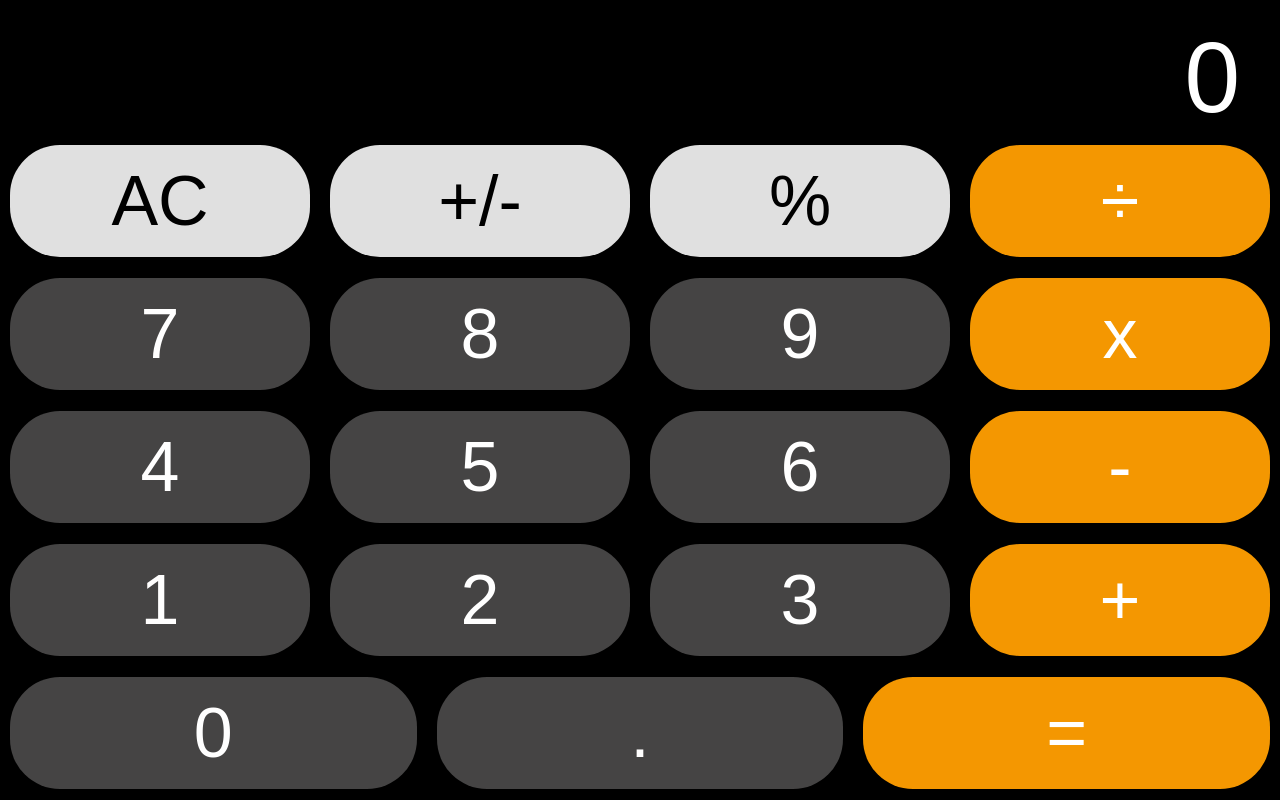
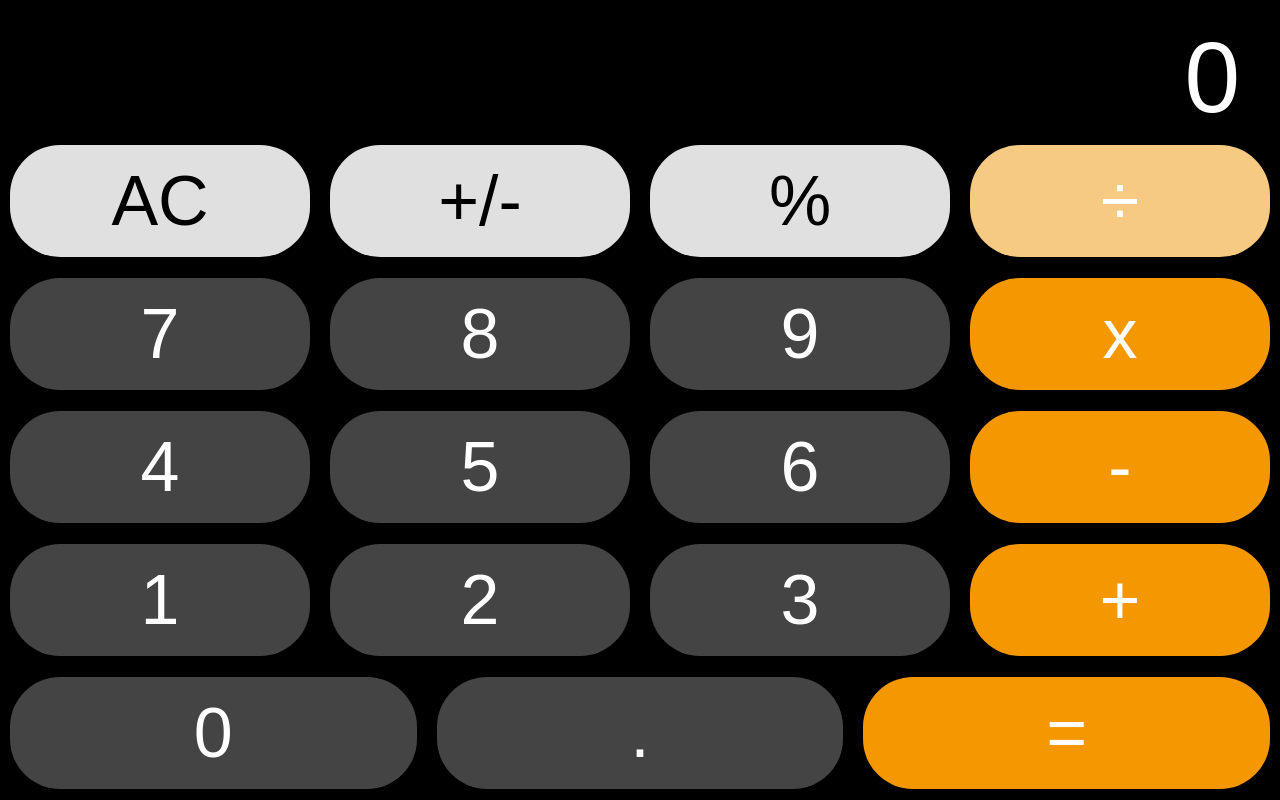
Before and after one commit to kaitlynflynn/Calculator, a React (Create React App) app in the folder client/: page / in a window 1280 px wide. In both pictures the pointer is over the button 1120 px from the left and 201 px from the top of the page. Built offline with nearby package versions, Linux system fonts and the light colour scheme.

Commit message:
Added hover fade effect to charcoal buttons

```diff
--- a/client/src/component/Button.css
+++ b/client/src/component/Button.css
@@ -28,11 +28,25 @@
 .button.orange button {
     background-color: rgba(246, 153, 2, 0.993);
     color: white;
+    transition: 0.5s;
+}
+
+/* hover fade effect to orange button */
+.button.orange button:hover {
+    background-color: rgba(248, 204, 133, 0.993);
+    color: white;
 }
 
 /* specific charcoal buttons */
 .button.charcoal button {
     background-color: rgba(70, 69, 69, 0.993);
+    color: white;
+    transition: 0.5s;
+}
+
+/* hover fade effect to charcoal button */
+.button.charcoal button:hover {
+    background-color: rgba(145, 144, 144, 0.993);
     color: white;
 }
 
```
